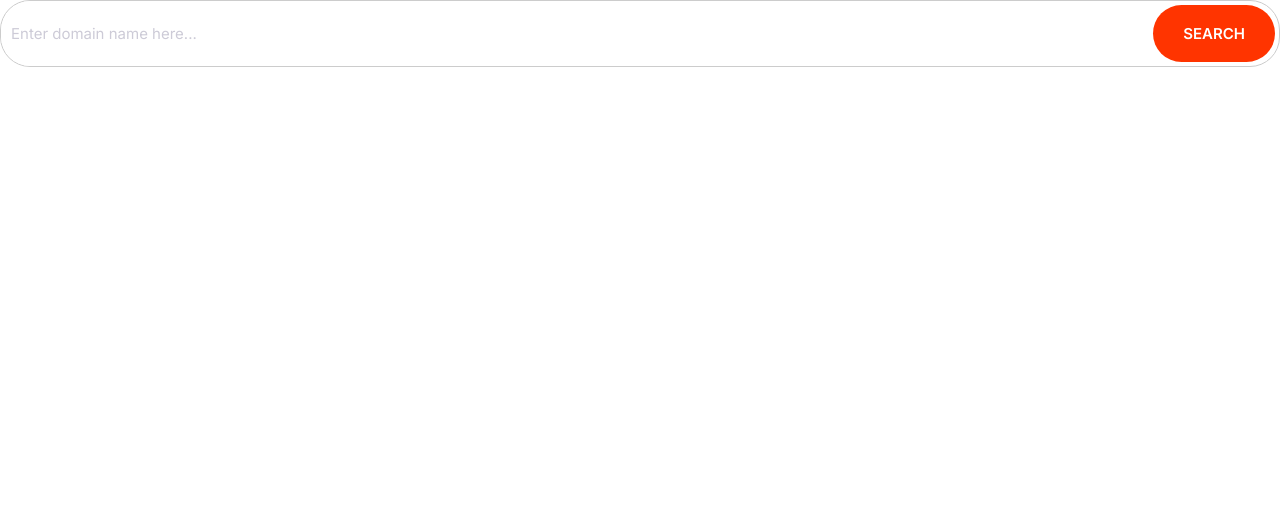
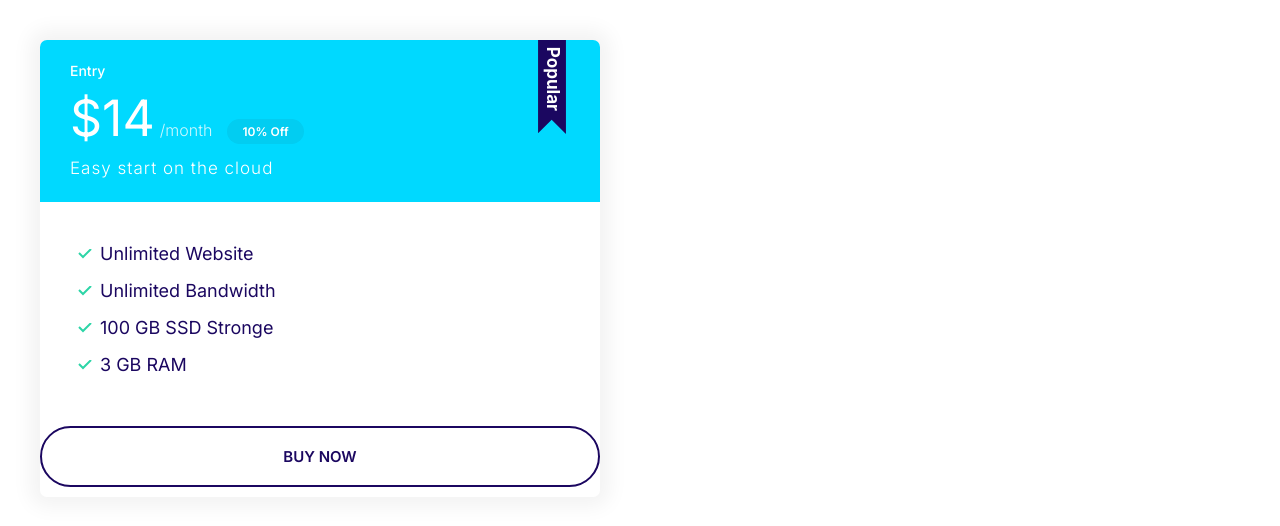
Before and after one commit to UniqueXow/Moshify-omid, a plain HTML site: page index.html in a window 1280 px wide. Drawn offline with Linux system fonts and the light colour scheme.

Commit message:
define a plan and popular badge

```diff
--- a/css/style.css
+++ b/css/style.css
@@ -95,6 +95,7 @@ a {
 }
 .badge--small {
   font-size: 1.6rem;
+  padding: 0.5rem 1.5rem;
 }
 @media screen and (min-width: 1024px) {
   .badge {
@@ -231,3 +232,76 @@ a {
     font-size: 1.5rem;
   }
 }
+/*Card*/
+.card {
+  border-radius: 7px;
+  box-shadow: 0 0 20px 10px #f3f3f3;
+  overflow: hidden;
+}
+.card__header,
+.card__body {
+  padding: 2rem 3rem;
+}
+.card--primary .card__header {
+  background: var(--color-primary);
+  color: #fff;
+}
+.card--sec .card__header {
+  background: var(--color-sec);
+  color: #fff;
+}
+.card--sec .badge--sec {
+  background: #02cdf1;
+}
+/*plans*/
+.plan__name {
+  color: #fff;
+  margin: 0;
+  font-weight: 500;
+  font-size: 2.4rem;
+}
+.plan__price {
+  font-size: 6rem;
+}
+.plan__bc {
+  font-size: 2.4rem;
+  font-weight: 300;
+  opacity: 0.8;
+  margin-right: 1rem;
+}
+.plan__description {
+  font-size: 2rem;
+  font-weight: 300;
+  letter-spacing: 1px;
+  display: block;
+}
+.plan,
+.list__item {
+  margin-bottom: 2rem;
+}
+.plan--popular,
+.card__header {
+  position: relative;
+}
+.plan--popular .card__header::before {
+  content: url(../img/popular.svg);
+  width: 40px;
+  display: inline-block;
+  position: absolute;
+  top: -6px;
+  right: 5%;
+}
+@media screen and (min-width: 1024px) {
+  .plan__name {
+    font-size: 1.4rem;
+  }
+  .plan__price {
+    font-size: 5rem;
+  }
+  .plan__bc {
+    font-size: 1.6rem;
+  }
+  .plan__description {
+    font-size: 1.7rem;
+  }
+}
--- a/index.html
+++ b/index.html
@@ -8,20 +8,34 @@
     <link rel="preconnect" href="https://fonts.googleapis.com" />
     <link rel="preconnect" href="https://fonts.gstatic.com" crossorigin />
     <link
-      href="https://fonts.googleapis.com/css2?family=Inter:wght@400;600;700&display=swap"
+      href="https://fonts.googleapis.com/css2?family=Inter:wght@300;400;500;600;700&display=swap"
       rel="stylesheet"
     />
     <link rel="stylesheet" href="css/style.css" />
     <link rel="stylesheet" href="css/normalize.css" />
   </head>
   <body>
-    <div class="input-group">
-      <input
-        type="text"
-        class="input"
-        placeholder="Enter domain name here..."
-      />
-      <button class="buttom buttom--accent">Search</button>
+    <div style="width: 50%; padding: 4rem">
+      <div class="plan plan--popular">
+        <div class="card card--sec">
+          <header class="card__header">
+            <h3 class="plan__name">Entry</h3>
+            <span class="plan__price">$14</span>
+            <span class="plan__bc">/month</span>
+            <span class="badge badge--sec badge--small">10% Off</span>
+            <span class="plan__description">Easy start on the cloud</span>
+          </header>
+          <div class="card__body">
+            <ul class="list list--tick">
+              <li class="list__item">Unlimited Website</li>
+              <li class="list__item">Unlimited Bandwidth</li>
+              <li class="list__item">100 GB SSD Stronge</li>
+              <li class="list__item">3 GB RAM</li>
+            </ul>
+          </div>
+          <button class="buttom buttom-block buttom--outline">Buy now</button>
+        </div>
+      </div>
     </div>
   </body>
 </html>
```
Also changed, not shown: componets/list.html (+1 -0 lines), img/popular.svg (added).
